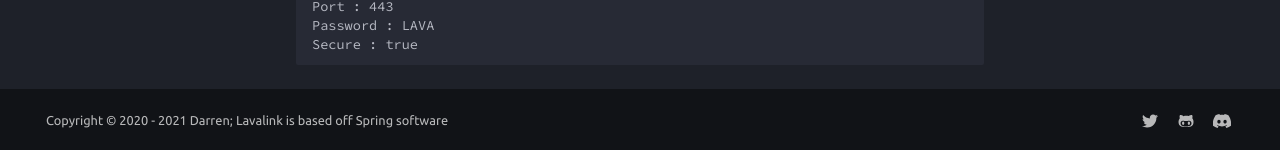
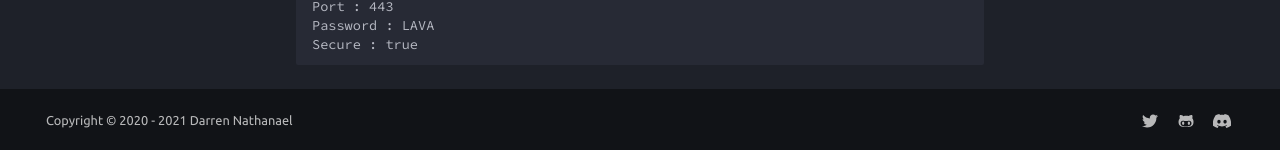
Before and after one commit to DarrenOfficial/lavalink-list, an MkDocs documentation site: the page built from docs/SSL/lavalink-with-ssl.md, in a window 1280 px wide and 900 px high, scrolled down 509 px. Shown: the part 747-897 px from the top of the window. Built offline with MkDocs 1.6.1 and Material for MkDocs 9.7.7, drawn with Linux system fonts in a browser that asks for light colours; comment, search, counter and statistics services are not loaded.

Commit message:
changes some things

```diff
--- a/mkdocs.yml
+++ b/mkdocs.yml
@@ -60,4 +60,4 @@ extra:
   analytics:
     provider: google
     property: G-47EVTLTVF7
-copyright: 'Copyright &copy; 2020 - 2021 Darren; Lavalink is based off Spring software'
+copyright: 'Copyright &copy; 2020 - 2021 Darren Nathanael'
```
Also changed, not shown: README.md (+3 -0 lines).
